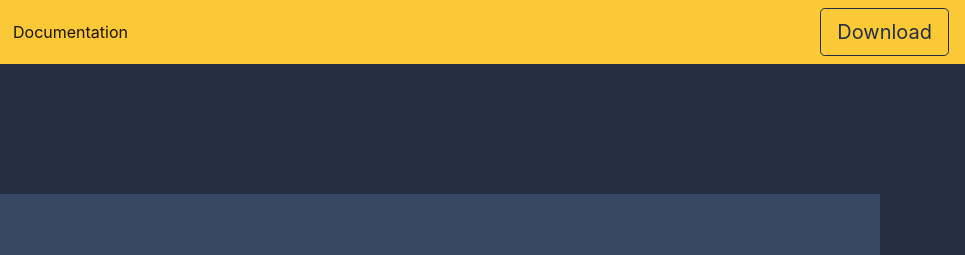
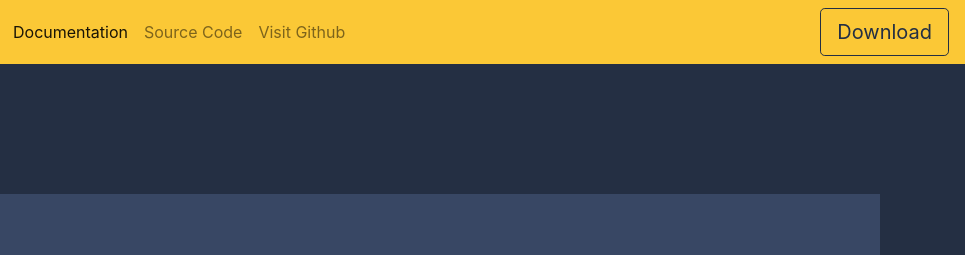
Before and after one commit to jerrylai19990120/js-lib-graphs.js, a website: page pub/Documentation.html in a window 1280 px wide. Shown: the top 255 px of the page, 315-1280 px from the left. Drawn offline with nearby package versions, Linux system fonts and the light colour scheme.

Commit message:
styling updates

```diff
--- a/pub/Documentation.html
+++ b/pub/Documentation.html
@@ -31,7 +31,13 @@
                 </li>
                 <li class="nav-item active">
                     <a class="nav-link" href="/Documentation">Documentation <span class="sr-only">(current)</span></a>
-                  </li>
+                </li>
+                <li class="nav-item">
+                  <a class="nav-link" href="https://github.com/csc309-summer-2020/js-library-laiyihui" target="_blank">Source Code</a>
+                </li>
+                <li class="nav-item">
+                  <a class="nav-link" href="https://github.com/jerrylai19990120" target="_blank">Visit Github</a>
+                </li>
               </ul>
               <form class="form-inline my-2 my-lg-0">
                 <a class="btn btn-outline-primary btn-lg download" href="./js/graphsJS.zip" download>Download</a>
```
Also changed, not shown: pub/GetStarted.html (+7 -1 lines).
